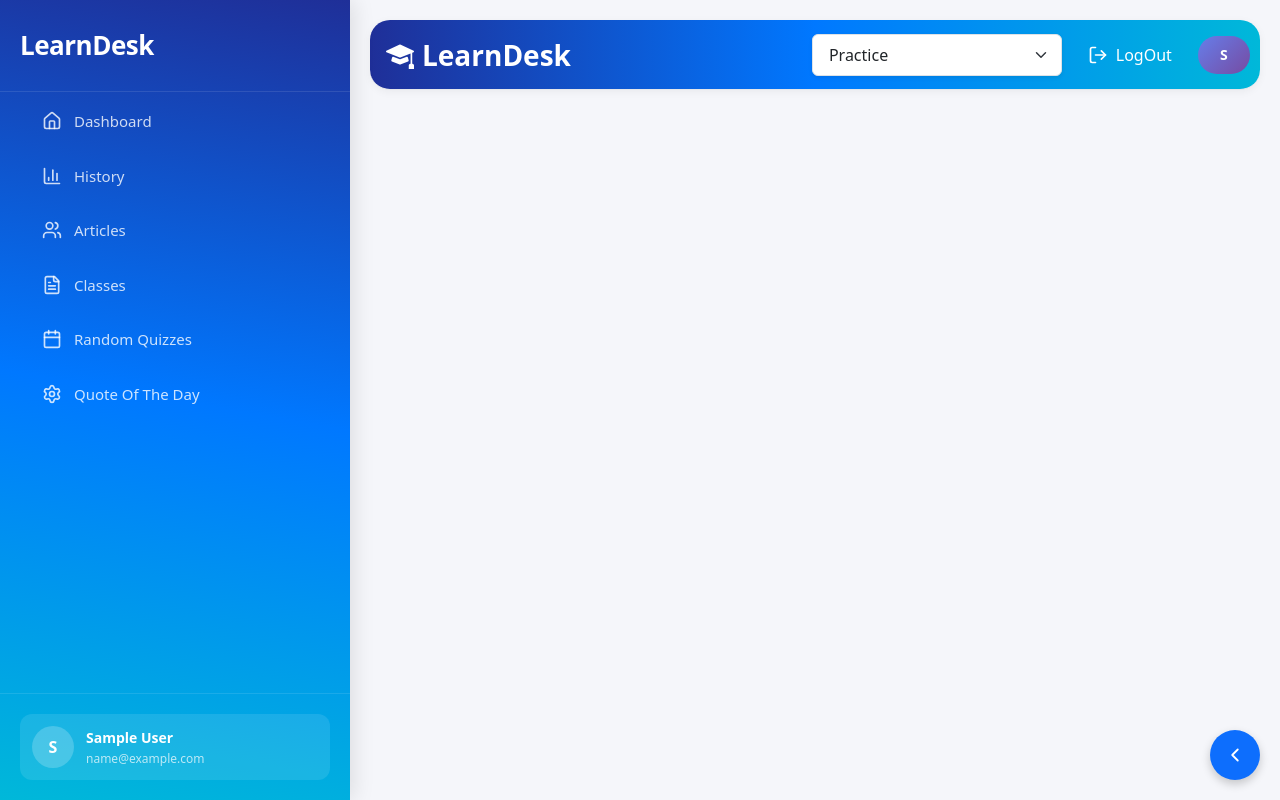
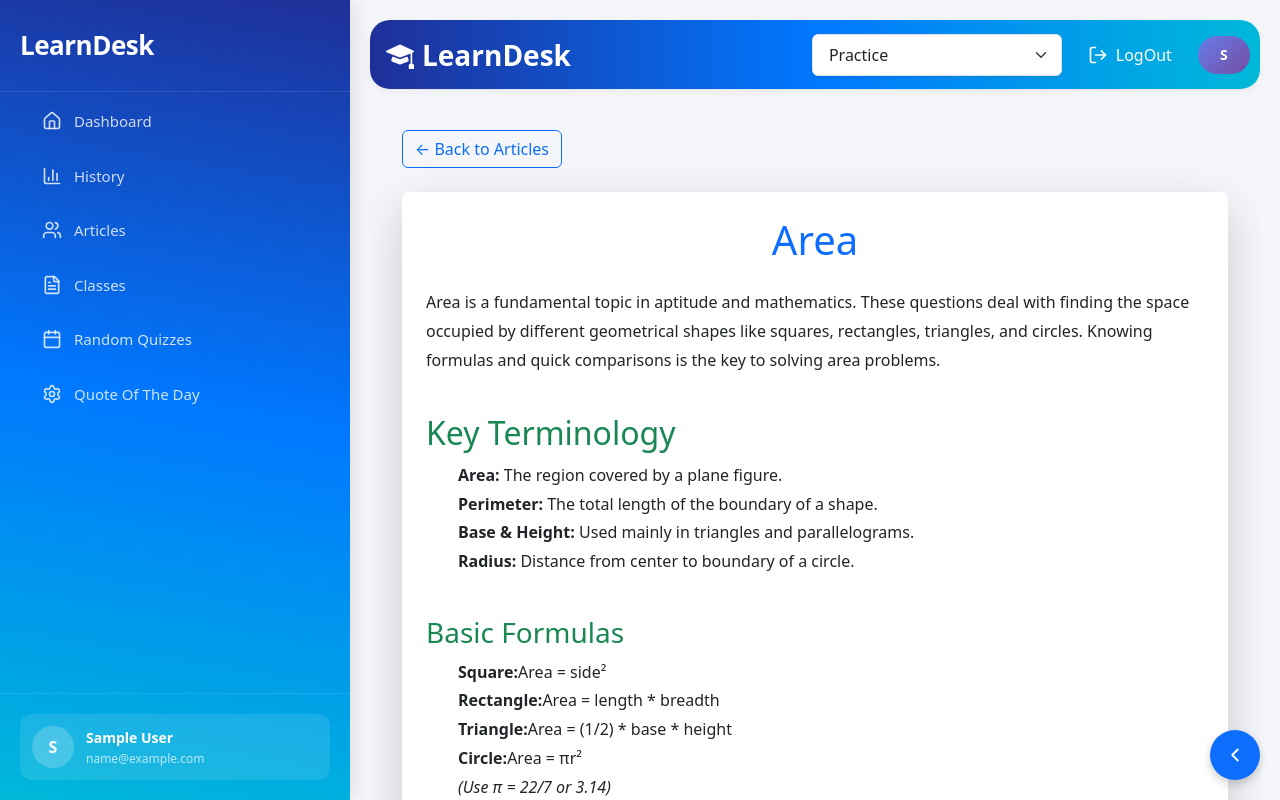
Before and after one commit to AjayJoshi99/LearnDesk, a React (Create React App) app in the folder learndesk/: page /user/articles/area in a window 1280 px wide. Built offline with nearby package versions, Linux system fonts and the light colour scheme; sample sign-in values are in the browser's storage.

Commit message:
Sanitized code for more readability and error detection

```diff
--- a/learndesk/package.json
+++ b/learndesk/package.json
@@ -11,6 +11,7 @@
     "axios": "^1.12.2",
     "bootstrap": "^5.3.8",
     "bootstrap-icons": "^1.13.1",
+    "bootstrap-select": "^1.13.18",
     "js-cookie": "^3.0.5",
     "jspdf": "^3.0.3",
     "lucide-react": "^0.545.0",
--- a/learndesk/src/componets/Articles.js
+++ b/learndesk/src/componets/Articles.js
@@ -24,6 +24,7 @@ const Articles = () => {
     { id: 16, name: "Seating Arrangements", path: "/user/articles/seating-arrangements" },
     { id: 17, name: "Arithmetic, Geometric & Harmonic Progressions", path: "/user/articles/math-progressions" },
     { id: 18, name: "Boats and Streams", path: "/user/articles/boats-and-streams" },
+    { id: 19, name: "Area", path: "/user/articles/area" },
   ];
 
   return (
--- /dev/null
+++ b/learndesk/src/componets/Articless/AreaArticle .js
@@ -0,0 +1,134 @@
+import { useNavigate } from "react-router-dom";
+
+const AreaArticle = () => {
+  const navigate = useNavigate();
+
+  return (
+    <div className="container" style={{ lineHeight: "1.8" }}>
+
+      <button
+        className="btn btn-outline-primary mb-4"
+        onClick={() => navigate("/user/articles")}
+      >
+        ← Back to Articles
+      </button>
+
+      <div className="card shadow-lg border-0 p-4 rounded-3">
+        <h1 className="text-center text-primary mb-4">
+          Area
+        </h1>
+
+        <p>
+          Area is a fundamental topic in aptitude and mathematics.
+          These questions deal with finding the space occupied by different
+          geometrical shapes like squares, rectangles, triangles, and circles.
+          Knowing formulas and quick comparisons is the key to solving area problems.
+        </p>
+
+        <h2 className="text-success mt-4">Key Terminology</h2>
+        <ul>
+          <li>
+            <b>Area:</b> The region covered by a plane figure.
+          </li>
+          <li>
+            <b>Perimeter:</b> The total length of the boundary of a shape.
+          </li>
+          <li>
+            <b>Base & Height:</b> Used mainly in triangles and parallelograms.
+          </li>
+          <li>
+            <b>Radius:</b> Distance from center to boundary of a circle.
+          </li>
+        </ul>
+
+        <h3 className="text-success mt-4">Basic Formulas</h3>
+        <ul>
+          <li>
+            <b>Square:</b>
+            Area = side²
+          </li>
+
+          <li>
+            <b>Rectangle:</b>
+            Area = length * breadth
+          </li>
+
+          <li>
+            <b>Triangle:</b>
+            Area = (1/2) * base * height
+          </li>
+
+          <li>
+            <b>Circle:</b>
+            Area = πr²
+            <br />
+            <i>(Use π = 22/7 or 3.14)</i>
+          </li>
+
+          <li>
+            <b>Parallelogram:</b>
+            Area = base * height
+          </li>
+        </ul>
+
+        <h3 className="text-success mt-4">Examples</h3>
+        <ul>
+          <li>
+            Square with side 6 cm →
+            Area = 6 * 6 = 36 cm²
+          </li>
+
+          <li>
+            Rectangle of length 8 cm and breadth 5 cm →
+            Area = 8 * 5 = 40 cm²
+          </li>
+
+          <li>
+            Triangle with base 10 cm and height 6 cm →
+            Area = (1/2) * 10 * 6 = 30 cm²
+          </li>
+
+          <li>
+            Circle with radius 7 cm →
+            Area = (22/7) * 7 * 7 = 154 cm²
+          </li>
+        </ul>
+
+        <h3 className="text-success mt-4">Important Concepts</h3>
+        <ul>
+          <li>
+            Figures with same perimeter can have different areas.
+          </li>
+          <li>
+            For a fixed perimeter, a circle has the maximum area.
+          </li>
+          <li>
+            Units of area are always squared (cm², m², km²).
+          </li>
+        </ul>
+
+        <h3 className="text-success mt-4">Practice Rules</h3>
+        <ul>
+          <li>
+            Always convert units before calculating area.
+          </li>
+          <li>
+            When comparing areas, avoid full calculation if ratios can be used.
+          </li>
+          <li>
+            For composite figures, break them into simple shapes.
+          </li>
+        </ul>
+
+        <div className="alert alert-info mt-4">
+          <strong>Example Problem:</strong><br />
+          A rectangular field has length 50 m and breadth 30 m.
+          <br />
+          Area = 50 * 30 = 1500 m²
+        </div>
+      </div>
+    </div>
+  );
+};
+
+export default AreaArticle;
--- a/learndesk/src/componets/navbar.js
+++ b/learndesk/src/componets/navbar.js
@@ -70,10 +70,10 @@ const Navbar = ({ toggleSidebar }) => {
           defaultValue=""
           >
           <option value="" disabled>Practice</option>
-          <option value="/user/ArithmeticAptitude">Arithmetic Aptitude</option>
-          <option value="/user/LogicalReasoning">Logical Reasoning</option>
-          <option value="/user/VerbalAbility">Verbal Ability</option>
-          <option value="/user/NonVerbalReasoning">Non-Verbal Reasoning</option>
+          <option value="/user/ArithmeticAptitude" className="btn-primary">Arithmetic Aptitude</option>
+          <option value="/user/LogicalReasoning" className="btn-primary">Logical Reasoning</option>
+          <option value="/user/VerbalAbility" className="btn-primary">Verbal Ability</option>
+          <option value="/user/NonVerbalReasoning" className="btn-primary">Non-Verbal Reasoning</option>
           </select>
 
         <button className="icon-button desktop-only" onClick={handleLoginClick}>
@@ -117,7 +117,10 @@ const Navbar = ({ toggleSidebar }) => {
             </button>
           </div>
 
-          <div className="mobile-avatar-row">
+         <div
+          className="mobile-avatar-row"
+          title={user?.email || user?.name || "User"}
+        >
           <div className="mobile-avatar">
             {user?.name ? user.name.charAt(0).toUpperCase() : "U"}
           </div>
@@ -125,6 +128,7 @@ const Navbar = ({ toggleSidebar }) => {
             {user?.name ? user.name : "User"}
           </div>
         </div>
+
         </div>
       )}
     </div>
--- a/learndesk/src/routes/ArticleRoutes.js
+++ b/learndesk/src/routes/ArticleRoutes.js
@@ -18,6 +18,7 @@ import ProblemsOnTrains from "../componets/Articless/ProblemsOnTrains";
 import SeatingArrangements from "../componets/Articless/SeatingArrangements";
 import MathProgressionsArticle from "../componets/Articless/MathProgressionsArticle";
 import BoatsAndStreamsArticle from "../componets/Articless/BoatsAndStreamsArticle ";
+import AreaArticle from "../componets/Articless/AreaArticle ";
 
 export const ArticleRoutes = () => {
   return (
@@ -41,6 +42,7 @@ export const ArticleRoutes = () => {
       <Route path="articles/seating-arrangements" element={<SeatingArrangements />} />
       <Route path="articles/math-progressions" element={<MathProgressionsArticle />} />
       <Route path="articles/boats-and-streams" element={<BoatsAndStreamsArticle />} />
+      <Route path="articles/area" element={<AreaArticle />} />
     </>
   );
 };
```
Also changed, not shown: 1 other file (tests, documents, lock files or other folders). Lines whose indentation alone changed are shown as unchanged.
